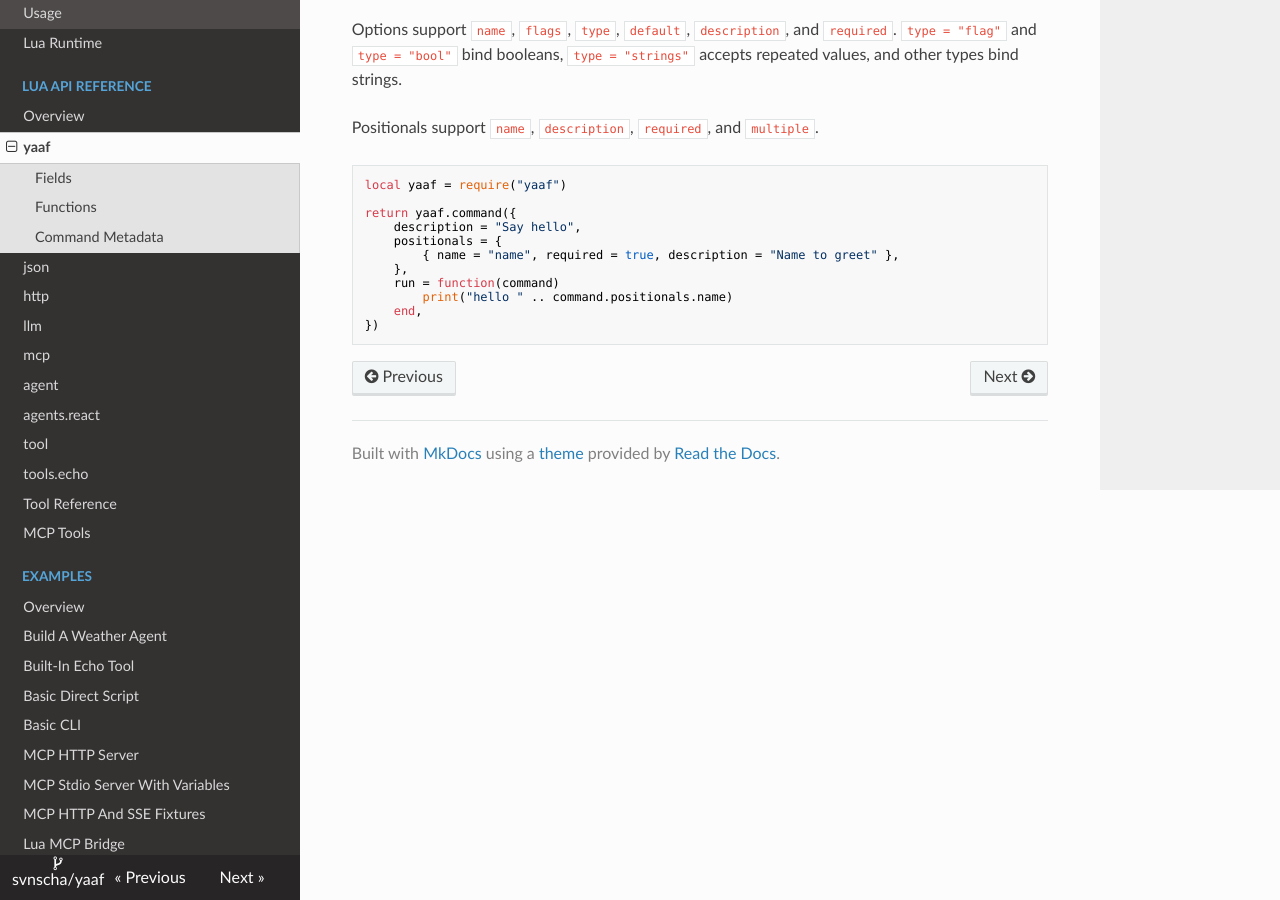
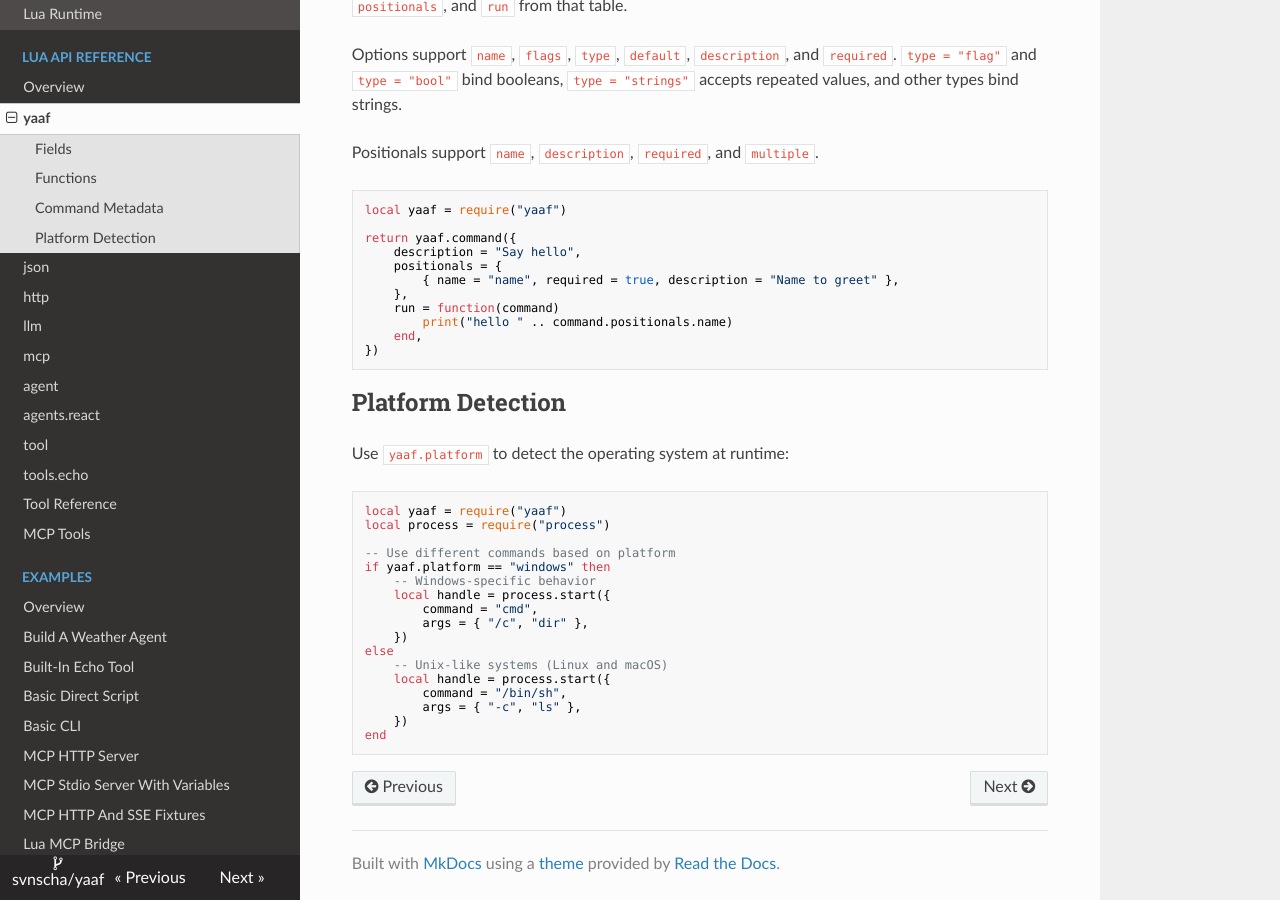
Before and after one commit to svnscha/yaaf, an MkDocs documentation site: the page built from docs/modules/yaaf.md, in a window 1280 px wide and 900 px high, scrolled down 834 px. Built offline with MkDocs 1.6.1, drawn with Linux system fonts in a browser that asks for light colours; nearby versions of some CDN libraries; some of the changed text lies outside the part shown.

Commit message:
docs: add process module and platform detection documentation
Add comprehensive Phase 4 documentation:

New Files:
- docs/modules/process.md: Complete process module reference
  Covers all API methods, parameter docs, return values, error handling
  Includes runnable examples for basic process spawning and platform-
  specific process launching using yaaf.platform

Modified Files:
- docs/modules/index.md: Add process module to Runtime Modules list
- docs/modules/yaaf.md: Add yaaf.platform field documentation with example
- docs/lua.md: Add process module mention in Lua runtime overview

Documentation Includes:
- API Reference: process.start(), handle:write(), handle:read(),
  handle:is_alive(), handle:shutdown(), handle:close()
- Parameter Documentation: All config fields (command, args, cwd, env,
  inherit_env) with required/optional status
- Return Value Documentation: handle:read() return pairs for success,
  timeout, process-exited, and error cases
- Error Reference: Common error messages and conditions
- Platform Detection: yaaf.platform values (windows/linux/osx) with
  platform-conditional process launching example
- Cross-links: Between process module and yaaf.platform docs

Documentation follows existing yaaf module reference style and integrates
with mkdocs documentation structure. Examples are runnable based on
implemented API. All modules properly indexed and linked.

````diff
--- a/docs/modules/yaaf.md
+++ b/docs/modules/yaaf.md
@@ -11,6 +11,7 @@ local yaaf = require("yaaf")
 ## Fields
 
 - `yaaf.args`: array of direct script arguments.
+- `yaaf.platform`: current platform name: `"windows"`, `"linux"`, or `"osx"`.
 - `yaaf.options`: parsed option table for a Lua command module.
 - `yaaf.positionals`: parsed positional table for a Lua command module.
 - `yaaf.defaults.endpoint`: resolved Ollama endpoint.
@@ -44,3 +45,27 @@ return yaaf.command({
     end,
 })
 ```
+
+## Platform Detection
+
+Use `yaaf.platform` to detect the operating system at runtime:
+
+```lua
+local yaaf = require("yaaf")
+local process = require("process")
+
+-- Use different commands based on platform
+if yaaf.platform == "windows" then
+    -- Windows-specific behavior
+    local handle = process.start({
+        command = "cmd",
+        args = { "/c", "dir" },
+    })
+else
+    -- Unix-like systems (Linux and macOS)
+    local handle = process.start({
+        command = "/bin/sh",
+        args = { "-c", "ls" },
+    })
+end
+```
````
Also changed, not shown: .tasks/lua-process-start-and-platform-runtime-surface.md (+9 -8 lines), docs/lua.md (+15 -0 lines), docs/modules/index.md (+2 -1 lines), docs/modules/process.md (added, +150 -0 lines).
